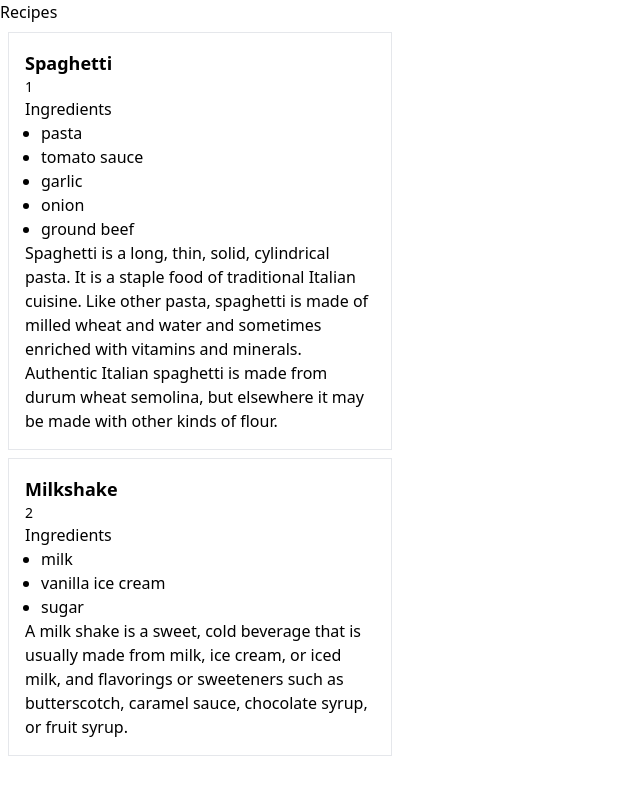
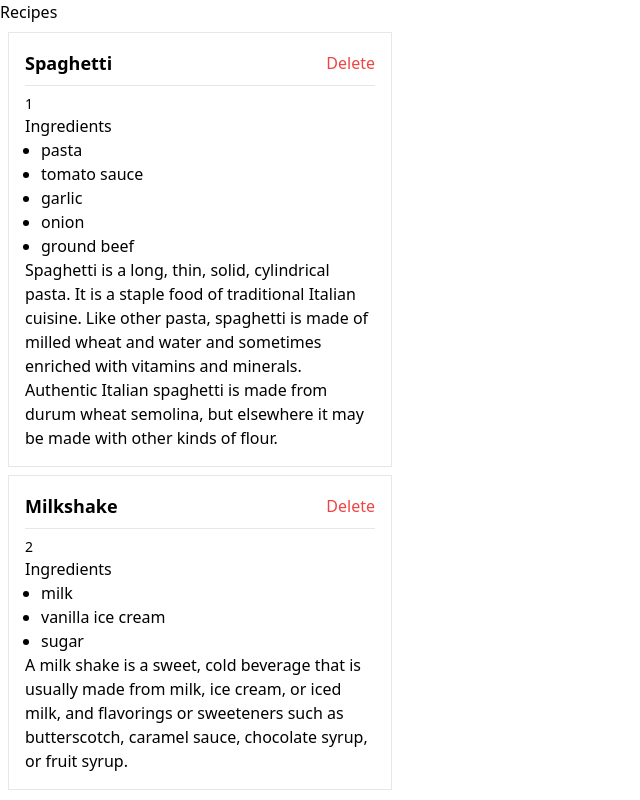
Before and after one commit to k-dx/recipes, a React (Vite) app: page / in a window 1280 px wide. Shown: the whole page, without its empty margins (0-640 px from the left). Built offline with nearby package versions, Linux system fonts and the light colour scheme.

Commit message:
reducer, deletion

```diff
--- a/src/components/Recipe.tsx
+++ b/src/components/Recipe.tsx
@@ -1,3 +1,4 @@
+import { useRecipe } from "../providers/RecipeProvider/useRecipe";
 import { IRecipe } from "../types/IRecipe.type";
 
 export default function Recipe({
@@ -6,9 +7,16 @@ export default function Recipe({
   ingredients,
   description,
 }: IRecipe) {
+  const { removeRecipe } = useRecipe();
+
   return (
     <div className="border m-2 p-4 max-w-96">
-      <h1 className="text-lg font-bold">{name}</h1>
+      <div className="flex justify-between items-center border-b pb-2 mb-2">
+        <h1 className="text-lg font-bold">{name}</h1>
+        <button onClick={() => removeRecipe(id)} className="text-red-500">
+          Delete
+        </button>
+      </div>
       <h2 className="text-sm">{id}</h2>
       <h2>Ingredients</h2>
       <ul className="list-disc ml-4">
--- a/src/providers/RecipeProvider/RecipeProvider.tsx
+++ b/src/providers/RecipeProvider/RecipeProvider.tsx
@@ -1,11 +1,13 @@
-import { createContext, useState } from "react";
+import { createContext, useReducer } from "react";
 import { IRecipe } from "../../types/IRecipe.type.ts";
+import { recipeReducer } from "./recipeReducer.ts";
 
 const initialRecipes: IRecipe[] = [
   {
     id: 1,
     name: "Spaghetti",
     ingredients: ["pasta", "tomato sauce", "garlic", "onion", "ground beef"],
+    favorite: true,
     description:
       "Spaghetti is a long, thin, solid, cylindrical pasta. It is a staple food of traditional Italian cuisine. Like other pasta, spaghetti is made of milled wheat and water and sometimes enriched with vitamins and minerals. Authentic Italian spaghetti is made from durum wheat semolina, but elsewhere it may be made with other kinds of flour.",
   },
@@ -13,6 +15,7 @@ const initialRecipes: IRecipe[] = [
     id: 2,
     name: "Milkshake",
     ingredients: ["milk", "vanilla ice cream", "sugar"],
+    favorite: false,
     description:
       "A milk shake is a sweet, cold beverage that is usually made from milk, ice cream, or iced milk, and flavorings or sweeteners such as butterscotch, caramel sauce, chocolate syrup, or fruit syrup.",
   },
@@ -20,10 +23,10 @@ const initialRecipes: IRecipe[] = [
 
 export const RecipeContext = createContext<{
   recipes: IRecipe[];
-  setRecipes: React.Dispatch<React.SetStateAction<IRecipe[]>>;
+  removeRecipe: (id: number) => void;
 }>({
   recipes: initialRecipes,
-  setRecipes: () => {},
+  removeRecipe: () => {},
 });
 
 export default function RecipeProvider({
@@ -31,9 +34,14 @@ export default function RecipeProvider({
 }: {
   children: React.ReactNode;
 }) {
-  const [recipes, setRecipes] = useState(initialRecipes);
+  const [recipes, dispatch] = useReducer(recipeReducer, initialRecipes);
+
+  function removeRecipe(id: number) {
+    dispatch({ type: "DELETE_RECIPE", payload: id });
+  }
+
   return (
-    <RecipeContext.Provider value={{ recipes, setRecipes }}>
+    <RecipeContext.Provider value={{ recipes, removeRecipe }}>
       {children}
     </RecipeContext.Provider>
   );
--- /dev/null
+++ b/src/providers/RecipeProvider/recipeReducer.ts
@@ -0,0 +1,19 @@
+import { IRecipe } from "../../types/IRecipe.type";
+
+type RecipeAction =
+  | { type: "ADD_RECIPE"; payload: IRecipe }
+  | { type: "DELETE_RECIPE"; payload: number }
+  | { type: "UPDATE_RECIPE"; payload: IRecipe };
+
+export const recipeReducer = (state: IRecipe[], action: RecipeAction) => {
+  switch (action.type) {
+    case "ADD_RECIPE":
+      return [...state, action.payload];
+    case "DELETE_RECIPE":
+      return state.filter((recipe) => recipe.id !== action.payload);
+    case "UPDATE_RECIPE":
+      return state.map((recipe) =>
+        recipe.id === action.payload.id ? action.payload : recipe
+      );
+  }
+};
```
Also changed, not shown: src/types/IRecipe.type.ts (+5 -4 lines).
